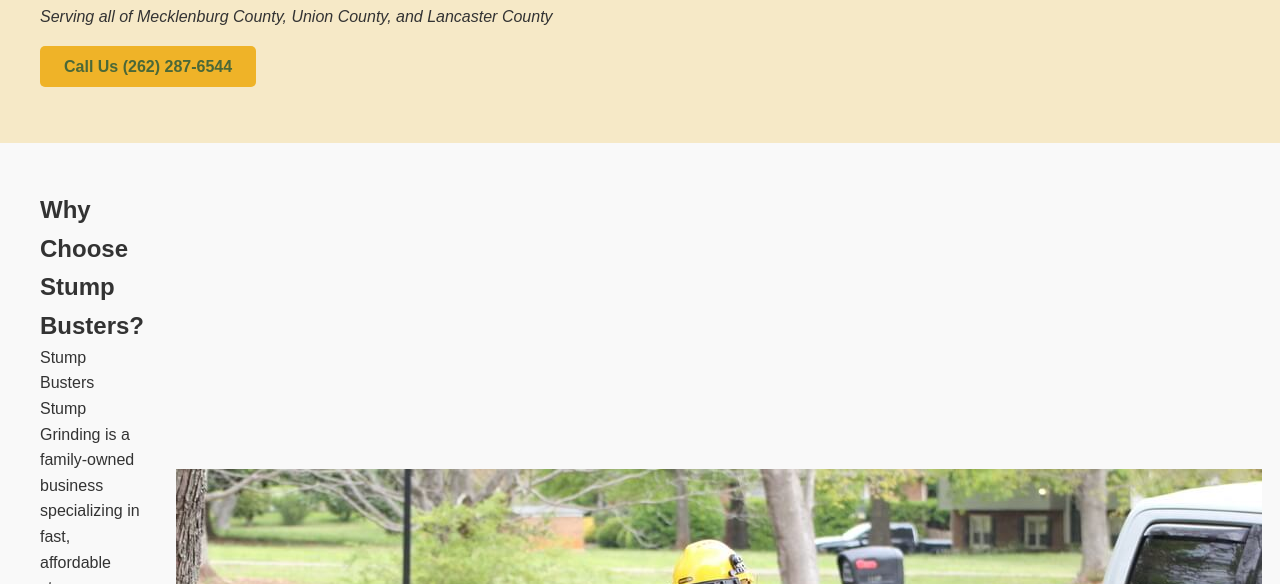
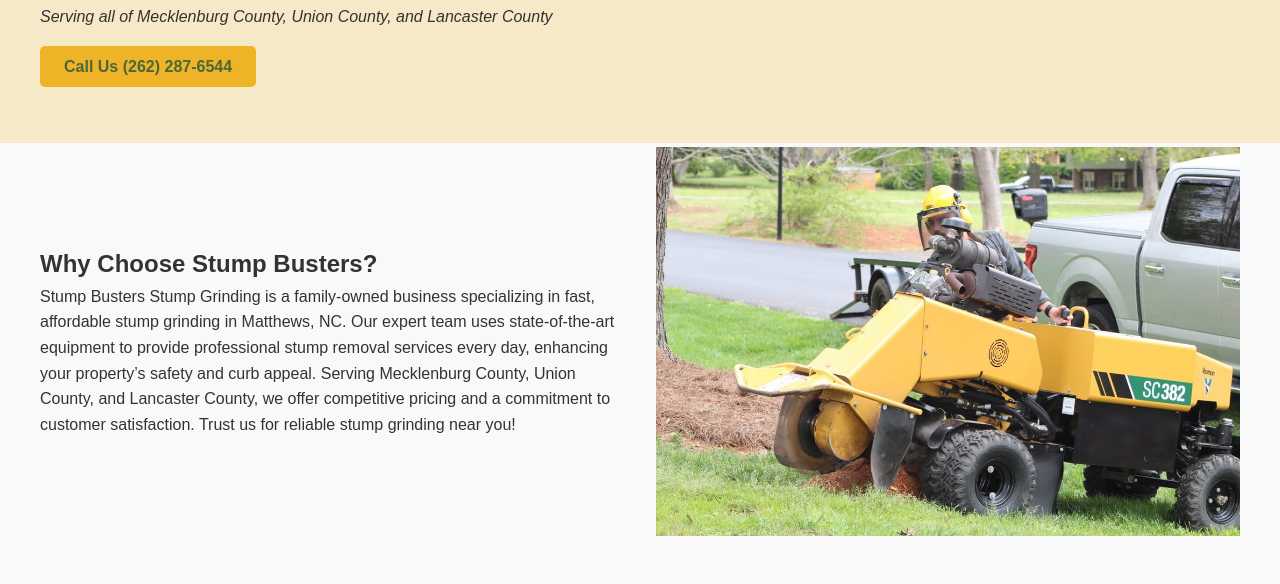
Before and after one commit to michaelberea/stump-busters, a plain HTML site: page index.html in a window 1280 px wide. Shown: the part 358-942 px from the top of the page. Drawn offline with Linux system fonts and the light colour scheme.

Commit message:
added proper width for photo

```diff
--- a/index.html
+++ b/index.html
@@ -94,7 +94,7 @@
             </div>
             <div class="image-block">
                 <div class="image-placeholder">
-                  <img src="assets/machinePhoto.jpeg" alt="Professional Stump Grinding Service in Matthews, NC">
+                  <img src="assets/machinePhoto.jpeg" alt="Professional Stump Grinding Service in Matthews, NC" style="width: 100%;">
                 </div>
             </div>
         </div>
```
